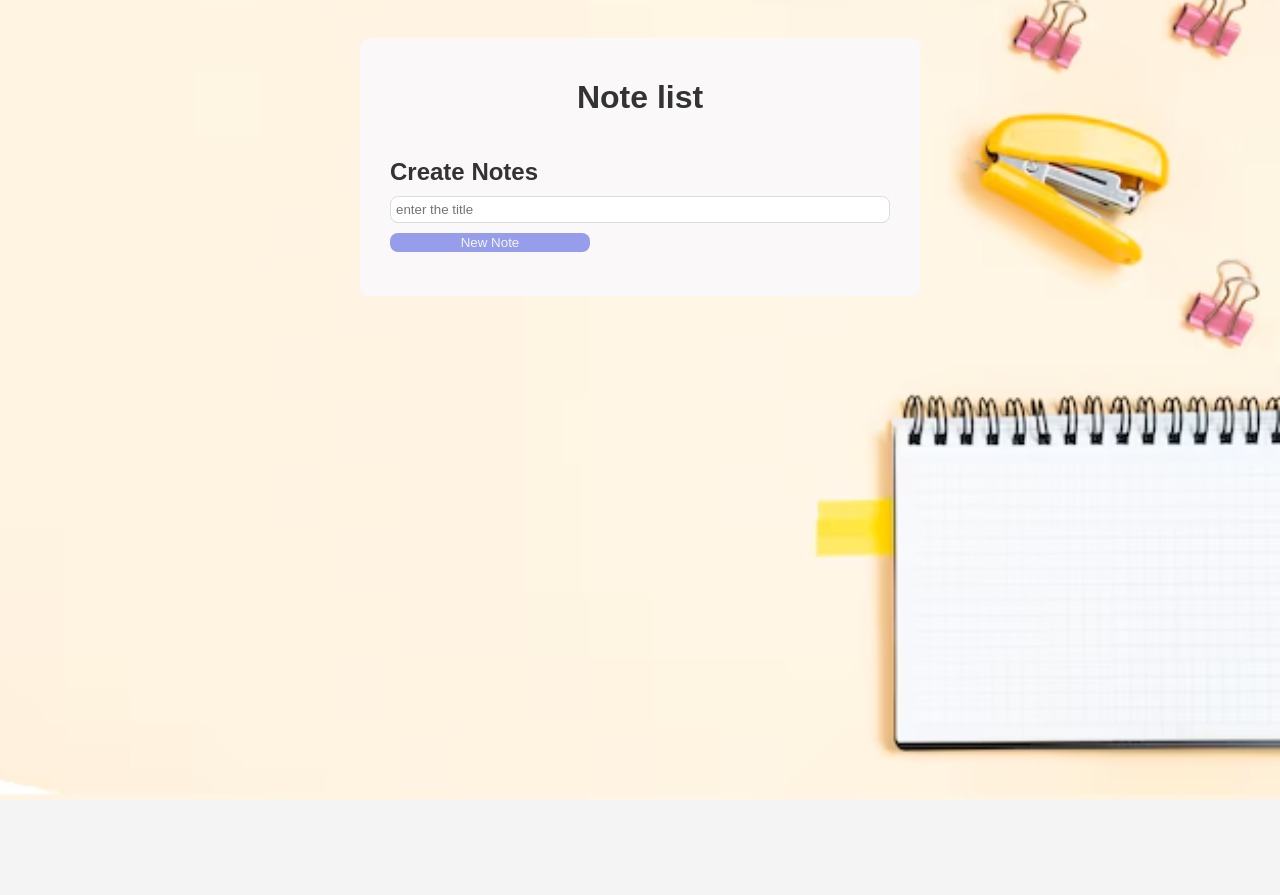
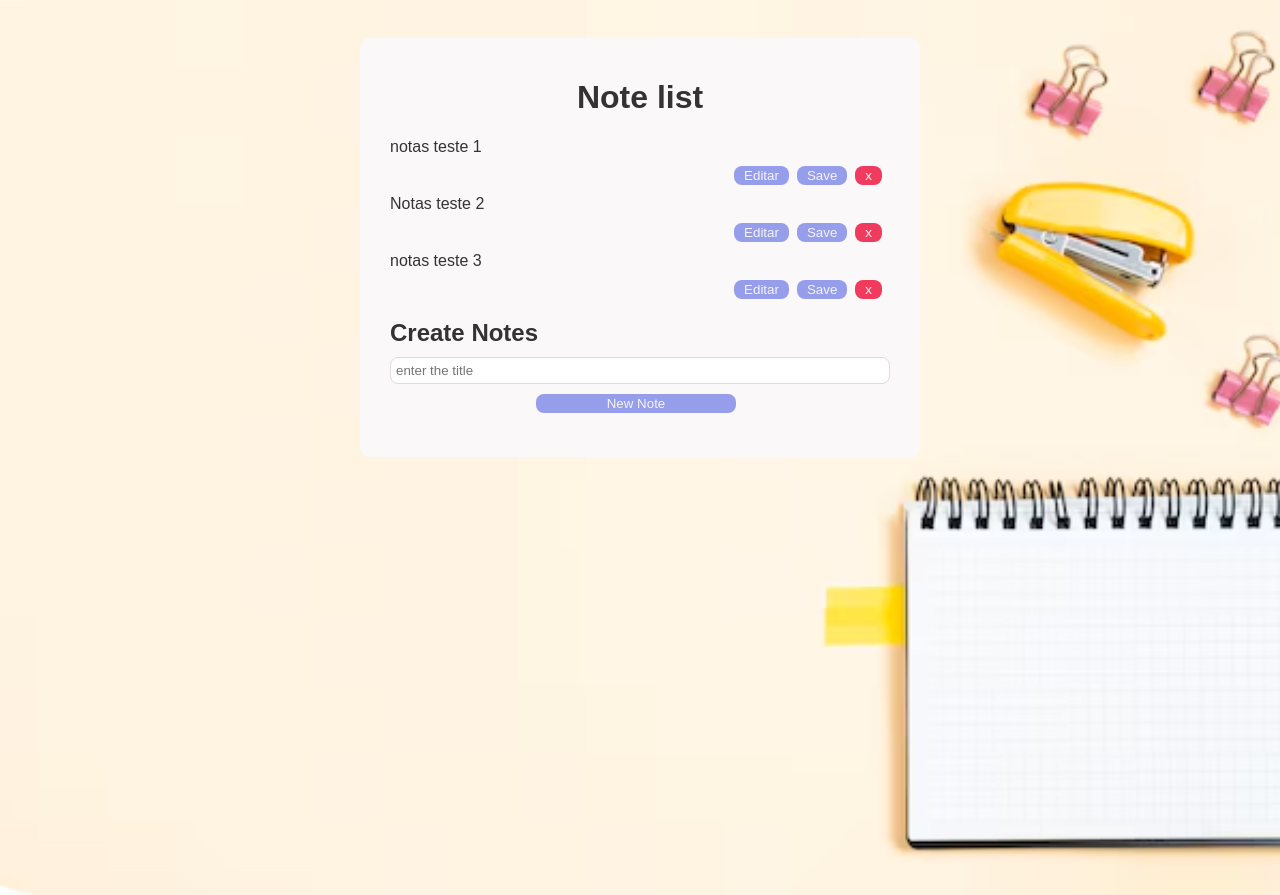
Before and after one commit to GorillasCode/notes-app, a React (Vite) app in the folder NotesApp/: page / in a window 1280 px wide. Before the commit the page ends 800 px from the top, so only its background shows below. Built offline with nearby package versions, Linux system fonts and the light colour scheme.

Commit message:
assign-add-function: ajustes

```diff
--- a/NotesApp/src/App.css
+++ b/NotesApp/src/App.css
@@ -6,6 +6,16 @@ body {
     background-image: url('./img/bg.jpg');
     background-position: center;
     background-size: cover;
+}
+
+form {
+    display: flex;
+    flex-direction: column;
+}
+
+.buttons {
+    display: flex;
+    justify-content: flex-end;
 }
 
 .app {
@@ -41,10 +51,18 @@ button {
     cursor: pointer;
     opacity: .8;
     transition: .3s;
+    margin-right: 8px;
 }
 
 button:hover {
     opacity: 1;
+}
+
+.note {
+    margin-bottom: 10px;
+    justify-content: space-between;
+    align-items: center;
+
 }
 
 .notes-form {
--- a/NotesApp/src/App.jsx
+++ b/NotesApp/src/App.jsx
@@ -6,21 +6,21 @@ import "./app.css";
 
 function App() {
   const [notes, setNotes] = useState([
-    // {
-    //   id: 1,
-    //   text: "notas teste 1",
-    //   isCompleted: false,
-    // },
-    // {
-    //   id: 2,
-    //   text: "Notas teste 2",
-    //   isCompleted: false,
-    // },
-    // {
-    //   id: 3,
-    //   text: "notas teste 3",
-    //   isCompleted: false,
-    // },
+    {
+      id: 1,
+      text: "notas teste 1",
+      isCompleted: false,
+    },
+    {
+      id: 2,
+      text: "Notas teste 2",
+      isCompleted: false,
+    },
+    {
+      id: 3,
+      text: "notas teste 3",
+      isCompleted: false,
+    },
   ]);
 
   const addNote = (text) => {
--- a/NotesApp/src/components/Notes.jsx
+++ b/NotesApp/src/components/Notes.jsx
@@ -6,7 +6,7 @@ const Notes = ({notes}) => {
           <div className="content">
             <p>{notes.text}</p>
           </div>
-          <div>
+          <div className="buttons">
             <button>Editar</button>
             <button>Save</button>
             <button className="delete">x</button>
```
